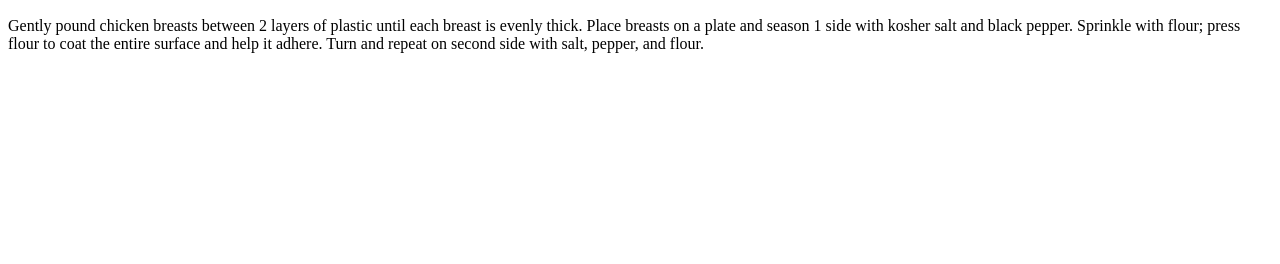
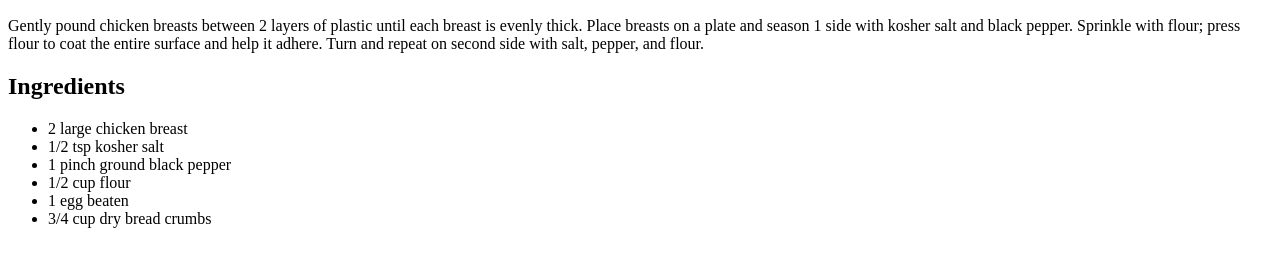
Before and after one commit to pbukuras123/odin-recipes, a plain HTML site: page recipes/chickenparm.html in a window 1280 px wide. Shown: the part 434-698 px from the top of the page. Drawn offline with Linux system fonts and the light colour scheme.

Commit message:
Include ingredients of chicken parm on recipe page

```diff
--- a/recipes/chickenparm.html
+++ b/recipes/chickenparm.html
@@ -13,5 +13,15 @@
     <p>Gently pound chicken breasts between 2 layers of plastic until each breast is evenly thick. Place breasts on a plate and season 1 side with kosher salt and black pepper. Sprinkle with flour; press flour to coat the entire surface and help it adhere. Turn and repeat on second side with salt, pepper, and flour.
 
     </p>
+
+    <h2>Ingredients</h2>
+    <ul>
+        <li>2 large chicken breast</li>
+        <li>1/2 tsp kosher salt</li>
+        <li>1 pinch ground black pepper</li>
+        <li>1/2 cup flour</li>
+        <li>1 egg beaten</li>
+        <li>3/4 cup dry bread crumbs</li>
+    </ul>
 </body>
 </html>
```
